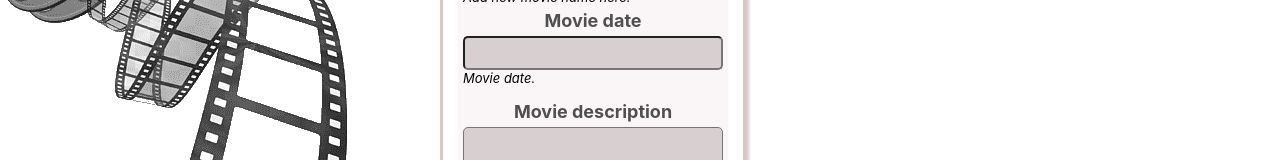
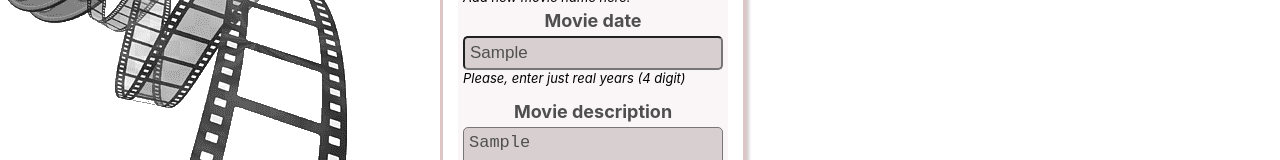
Before and after one commit to lauraMeiz/Movie, a React (Create React App) app in the folder r1/: page /admin in a window 1280 px wide. Both pictures are taken after typing "Sample", "Sample", "Sample" into the empty fields and a click on the button "Add". Shown: the part 218-378 px from the top of the page. Built offline with nearby package versions, Linux system fonts and the light colour scheme; no server answers.

Commit message:
date validation commit

```diff
--- a/r1/package.json
+++ b/r1/package.json
@@ -8,6 +8,7 @@
     "@testing-library/user-event": "^13.5.0",
     "axios": "^1.2.2",
     "react": "^18.2.0",
+    "react-admin": "^4.6.2",
     "react-dom": "^18.2.0",
     "react-scripts": "5.0.1",
     "sass": "^1.57.1",
--- a/r1/src/Components/Create.jsx
+++ b/r1/src/Components/Create.jsx
@@ -1,11 +1,17 @@
 import { useState } from "react";
+import check from "../check";
 
 function Create({ setCreateData }) {
   const [title, setTitle] = useState("");
   const [date, setDate] = useState("");
   const [description, setDescription] = useState("");
 
-  const buttonHandler = () => {
+  const isValid = check(date);
+
+  const buttonHandler = (event) => {
+    event.preventDefault();
+
+    if (isValid && title && description) {
       setCreateData({
         title,
         date,
@@ -15,12 +21,21 @@ function Create({ setCreateData }) {
       setDate("");
 
       setDescription("");
+    } else {
+      alert(
+        `Something wrong !!!!!
+         ${title ? title.toUpperCase() : "Title - Please enter title"}
+         ${date ? date : "Date - Please enter date"}
+        ${description ? description : "Descritpion - Please enter description"}`
+      );
+    }
   };
 
   const inputHandler = (e, which) => {
     switch (which) {
       case "title":
         setTitle(e.target.value);
+
         break;
       case "date":
         setDate(e.target.value);
@@ -61,7 +76,7 @@ function Create({ setCreateData }) {
             <small className="">Movie date.</small>
           ) : (
             <small className="">
-              {+date > 2023 || +date < 1880 || isNaN(date)
+              {!isValid
                 ? "Please, enter just real years (4 digit)"
                 : "Movie date "}
             </small>
@@ -81,7 +96,7 @@ function Create({ setCreateData }) {
           </div>
         </div>
         <div className="buttons">
-          <button type="button" className="btn-modal" onClick={buttonHandler}>
+          <button type="submit" className="btn-modal" onClick={buttonHandler}>
             Add
           </button>
         </div>
--- a/r1/src/Components/Edit.jsx
+++ b/r1/src/Components/Edit.jsx
@@ -1,11 +1,15 @@
 import { useEffect, useState } from "react";
+import check from "../check";
 function Edit({ setModalData, modalData, setEditData }) {
   const [title, setTitle] = useState("");
   const [date, setDate] = useState("");
   const [description, setDescription] = useState("");
   const [id, setId] = useState("0");
 
+  const isValid = check(date);
+
   const buttonHandler = () => {
+    if (isValid && title && description) {
       setEditData({
         title,
         date,
@@ -13,6 +17,14 @@ function Edit({ setModalData, modalData, setEditData }) {
         id,
       });
       setModalData(null);
+    } else {
+      alert(
+        `Something wrong !!!!!
+         ${title ? title.toUpperCase() : "Title - Please enter title"}
+         ${date ? date : "Date - Please enter date"}
+        ${description ? description : "Descritpion - Please enter description"}`
+      );
+    }
   };
 
   const inputHandler = (e, which) => {
@@ -69,18 +81,18 @@ function Edit({ setModalData, modalData, setEditData }) {
               type="text"
               className="form-control"
               onChange={(e) => inputHandler(e, "date")}
-              value={date.trim()}
+              value={date}
             />
+
             {date.length < 1 ? (
               <small className="">Movie date.</small>
             ) : (
               <small className="">
-                {+date > 2023 || +date < 1880 || isNaN(date)
+                {!isValid
                   ? "Please, enter just real years (4 digit)"
                   : "Movie date "}
               </small>
             )}
-
             <label>Movie description</label>
             <textarea
               className="textarea"
--- /dev/null
+++ b/r1/src/check.js
@@ -0,0 +1,10 @@
+export default function check(date) {
+  const realTime = new Date().getFullYear();
+
+  const firstMovie = 1888;
+  if (+date > realTime || +date < firstMovie || isNaN(date)) {
+    return null;
+  } else {
+    return date;
+  }
+}
```
Also changed, not shown: 1 other file (tests, documents, lock files or other folders). Lines whose indentation alone changed are shown as unchanged.
